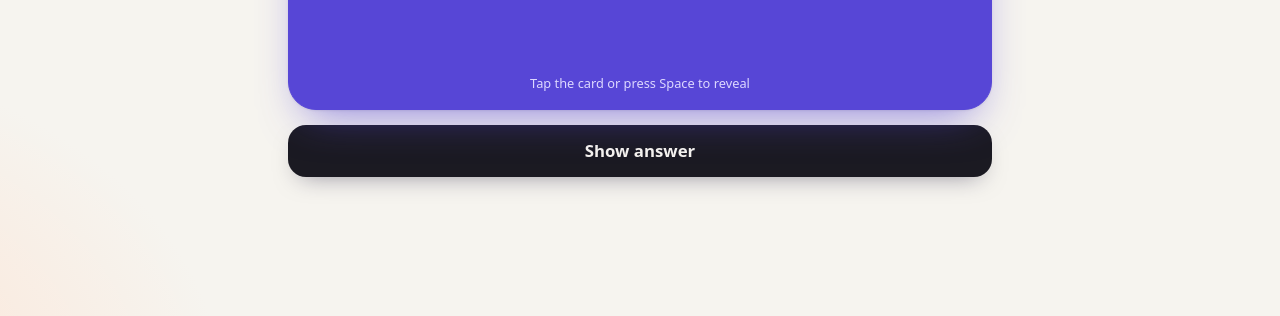
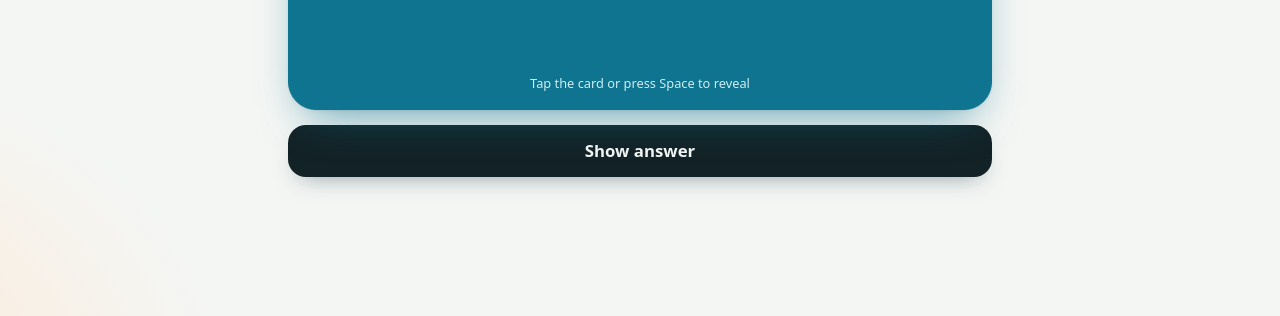
Before and after one commit to mco-gh/words, a plain HTML site: page index.html in a window 1280 px wide. Shown: the part 484-800 px from the top of the page. Drawn offline with Linux system fonts and the light colour scheme.

Commit message:
Switch Words to the "Ocean" color scheme
Replaces the violet with a deep teal: the flashcard, accents, logo and
app icons (PNGs re-rendered with build/icons/render.sh), plus teal-tinted
backgrounds in light and dark mode, the browser theme colors and the
manifest. Service worker bumped to v19.

Co-Authored-By: Claude Opus 5.5 <noreply@anthropic.com>

```diff
--- a/index.html
+++ b/index.html
@@ -9,8 +9,8 @@
   <script>
     try { document.querySelector('meta[name="color-scheme"]').content = localStorage.getItem('color-scheme') ?? 'light dark'; } catch {}
   </script>
-  <meta name="theme-color" content="#f6f4ef" media="(prefers-color-scheme: light)">
-  <meta name="theme-color" content="#0f0e17" media="(prefers-color-scheme: dark)">
+  <meta name="theme-color" content="#f4f6f4" media="(prefers-color-scheme: light)">
+  <meta name="theme-color" content="#0b1214" media="(prefers-color-scheme: dark)">
   <link rel="manifest" href="./manifest.webmanifest">
   <link rel="icon" href="./icons/icon.svg" type="image/svg+xml">
   <link rel="apple-touch-icon" href="./icons/apple-touch-icon.png">
--- a/styles.css
+++ b/styles.css
@@ -1,20 +1,20 @@
 /* ───────── Tokens ───────── */
 :root {
   /* Raw values per scheme */
-  --bg-l: #f6f4ef;        --bg-d: #0f0e17;
-  --surface-l: #ffffff;   --surface-d: #1b1a28;
-  --sunken-l: #ece9e1;    --sunken-d: #262537;
-  --text-l: #1b1a22;      --text-d: #f1eff8;
-  --muted-l: #63606f;     --muted-d: #a7a4ba;
-  --border-l: #dfdbd1;    --border-d: #343249;
-  --accent-l: #5746d6;    --accent-d: #a596ff;
-  --on-accent-l: #ffffff; --on-accent-d: #15122e;
-  --glow-a-l: #d9d2ff;    --glow-a-d: #2a2360;
-  --glow-b-l: #ffe1cf;    --glow-b-d: #3a1f33;
-  --shadow-l: 30 25 60;   --shadow-d: 0 0 0;
-  /* The flashcard: a solid accent card with white type */
-  --card-l: #5746d6;      --card-d: #4636b8;
-  --card-muted-l: #ddd8ff; --card-muted-d: #d7d1ff;
+  --bg-l: #f4f6f4;        --bg-d: #0b1214;
+  --surface-l: #ffffff;   --surface-d: #152022;
+  --sunken-l: #e6ecea;    --sunken-d: #1f2c2f;
+  --text-l: #132226;      --text-d: #eef6f7;
+  --muted-l: #5a6b6e;     --muted-d: #9fb3b6;
+  --border-l: #d6e0de;    --border-d: #2c3d40;
+  --accent-l: #0e7490;    --accent-d: #5fd0e0;
+  --on-accent-l: #ffffff; --on-accent-d: #052a31;
+  --glow-a-l: #cfeef2;    --glow-a-d: #0b3a44;
+  --glow-b-l: #ffe7cf;    --glow-b-d: #3a2a17;
+  --shadow-l: 10 50 60;   --shadow-d: 0 0 0;
+  /* The flashcard: a solid teal card with white type (the "Ocean" scheme) */
+  --card-l: #0e7490;      --card-d: #0f5f73;
+  --card-muted-l: #cdeef4; --card-muted-d: #c4e8ef;
 
   /* Light defaults (also the fallback where light-dark() is unsupported) */
   --bg: var(--bg-l); --surface: var(--surface-l); --sunken: var(--sunken-l);
--- a/sw.js
+++ b/sw.js
@@ -1,6 +1,6 @@
 // Offline support: precache the whole app, serve from cache, refresh in the background.
 // Bump VERSION whenever any file below changes.
-const VERSION = 'v18';
+const VERSION = 'v19';
 const CACHE = `wordspring-${VERSION}`;
 const ASSETS = [
   './',
```
Also changed, not shown: build/icons/full-bleed.svg, icons/apple-touch-icon.png, icons/icon-192.png, icons/icon-512.png, icons/icon.svg, icons/maskable-512.png, manifest.webmanifest.
